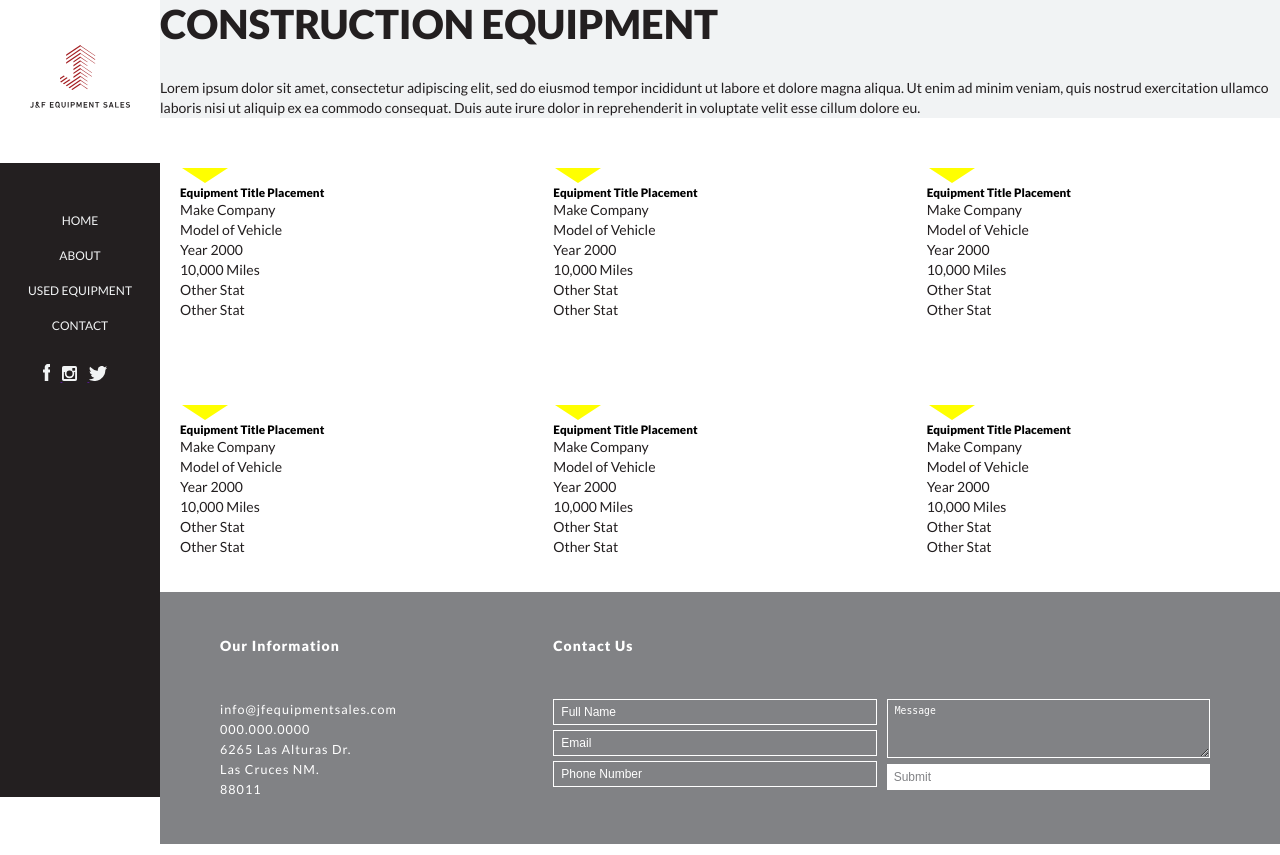
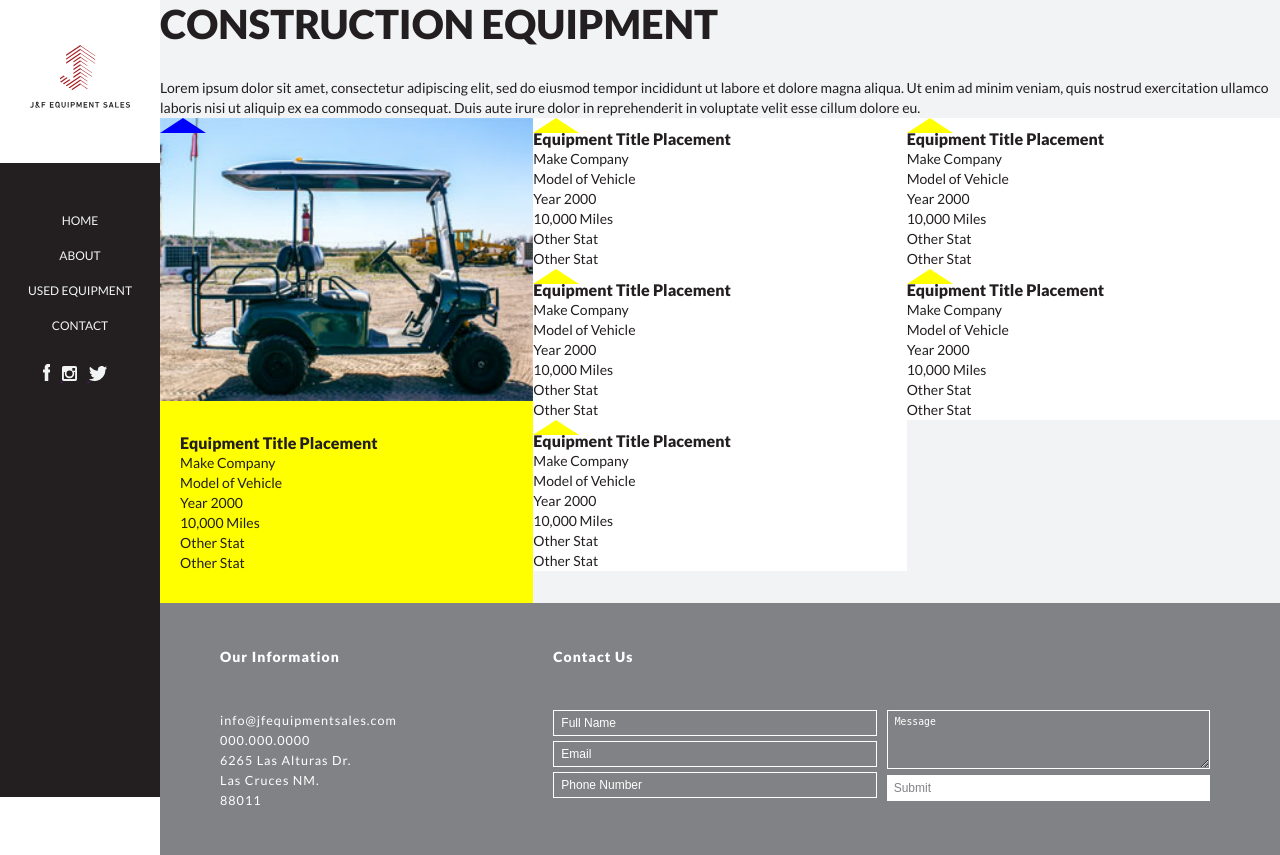
Before and after one commit to kellyannmcnamara01/jf-equipment, a PHP site: page /equipment.php in a window 1280 px wide. Run offline with PHP 8.4, Linux system fonts and the light colour scheme.

Commit message:
start to styling the items for sale first col

```diff
--- a/equipment.php
+++ b/equipment.php
@@ -13,10 +13,11 @@ include "head.php";
 </div>
 <div id="construction-items">
     <div class="col-3">
-        <img src="">
+        <img src="opt-imgs/for-sale-01.jpg">
         <svg height="15" width="46" class="items-arrow">
-            <polygon points="23,0 0,15 46,15" style="fill:#ff0" />
+            <polygon points="23,0 0,15 46,15" style="fill:#00f" />
         </svg>
+        <div class="item-details">
             <h3>Equipment Title Placement</h3>
             <p>Make Company</p>
             <p>Model of Vehicle</p>
@@ -24,6 +25,7 @@ include "head.php";
             <p>10,000 Miles</p>
             <p>Other Stat</p>
             <p>Other Stat</p>
+        </div>
     </div>
     <div class="col-3">
         <img src="">
--- a/main.css
+++ b/main.css
@@ -85,6 +85,11 @@ h2 {
     font-weight: 900;
     text-transform: uppercase;
     padding-bottom: 30px;
+}
+h3 {
+    color: #231f20;
+    font-size: 1.6em;
+    font-weight: 900;
 }
 p {
     color: #231f20;
@@ -332,11 +337,29 @@ footer p a:hover, footer p a:active, footer p a:focus {
 }
 
 /* =============== 00. Equipment Sales Page =============== */
-
-.items-arrow:nth-child(even) {
-    -ms-transform: rotate(180deg);
+#construction-items {
+    max-width: 1400px;
+}
+#construction-items .col-3 {
+    position: relative;
+    padding: 0;
+}
+#construction-items .col-3:nth-child(1) {
+    background: yellow;
+}
+#construction-items img {
+    width: 100%;
+}
+.item-details {
+    padding: 30px 20px;
+}
+.items-arrow {
+    /*-ms-transform: rotate(180deg);
     -webkit-transform: rotate(180deg);
-    transform: rotate(180deg);
+    transform: rotate(180deg);*/
+    position: absolute;
+    top: 0;
+    left: 0;
 }
 
 /* =============== 00. Media Query =============== */
```
Lines whose indentation alone changed are shown as unchanged.
